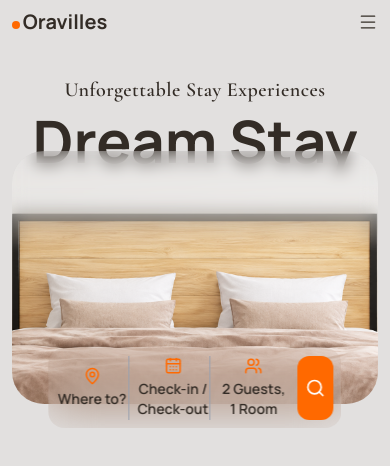
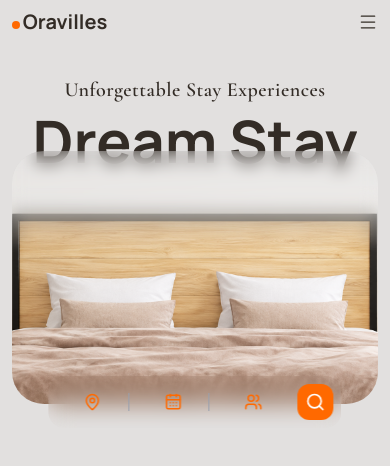
Before and after one commit to RaviKayease/Kayease-Hotel, a Next.js app: page / in a window 390 px wide. Shown: the top 466 px of the page. Built offline with nearby package versions, Linux system fonts and the light colour scheme.

Commit message:
fixedBottomHeroCard

```diff
--- a/app/page.tsx
+++ b/app/page.tsx
@@ -90,12 +90,12 @@ const HomePage = () => {
 
         <div className="relative w-full flex flex-col items-center">
           <div className="relative z-0 mt-2 overflow-hidden">
-            <h1 className="dream-stay-animation font-bold lg:font-semibold text-[15vw] sm:text-[13vw] xl:text-[10vw] leading-none">
+            <h1 className="dream-stay-animation font-bold lg:font-semibold text-[15vw] sm:text-[13vw] xl:text-[8vw] leading-none">
               Dream Stay
             </h1>
           </div>
 
-          <div className="absolute top-[70%] z-10 h-[30vh] sm:h-[40vh] md:h-[50vh] lg:h-[60vh] w-full">
+          <div className="absolute top-[70%] z-10 h-[30vh] sm:h-[40vh] md:h-[50vh] lg:h-[55vh] w-full">
             {/* Hero Image */}
             <div className="relative h-full w-full overflow-hidden rounded-4xl lg:rounded-[50px]">
               <Image
@@ -126,9 +126,9 @@ const HomePage = () => {
             {/* Bottom glass card */}
             <div
               ref={bookingRef}
-              className="absolute -bottom-6 sm:-bottom-7 lg:-bottom-8 xl:-bottom-9 2xl:-bottom-10 left-1/2 z-20 w-[80%] -translate-x-1/2 rounded-2xl lg:rounded-3xl bg-white-15 backdrop-blur-xl flex justify-between items-stretch p-2 gap-2"
+              className="absolute -bottom-6 sm:-bottom-7 lg:-bottom-8 xl:-bottom-9 2xl:-bottom-10 left-1/2 z-20 w-[80%] -translate-x-1/2 rounded-2xl lg:rounded-3xl bg-white-15 backdrop-blur-md lg:backdrop-blur-xl flex items-center p-2 gap-2"
             >
-              <div className="relative flex-1 min-w-0 border-r border-gray-400/100">
+              <div className="relative w-full border-r border-gray-400/100">
                 <button
                   onClick={() => {
                     setShowDestinations(!showDestinations);
@@ -136,23 +136,23 @@ const HomePage = () => {
                     setShowDates(false);
                     setSearchError("");
                   }}
-                  className="w-full min-h-16 flex flex-col items-center justify-center gap-1 text-center cursor-pointer"
+                  className="w-full flex flex-col items-center justify-center gap-1 text-center cursor-pointer"
                 >
                   <div className="flex flex-col lg:flex-row items-center justify-center gap-2">
                     <MapPin className="text-orange-500" size={18} />
 
-                    <span className="hidden md:block md:text-sm lg:text-base">
+                    <span className="hidden xl:block md:text-sm lg:text-base">
                       Choose Destination
                     </span>
                   </div>
 
-                  <span className="text-sm lg:text-base font-semibold">
+                  <span className="hidden md:block text-sm lg:text-base font-semibold">
                     {destination || "Where to?"}
                   </span>
                 </button>
 
                 {showDestinations && (
-                  <div className="absolute top-full mt-4 left-1/2 -translate-x-1/2 z-50 w-64 rounded-2xl bg-white p-3 shadow-xl text-left">
+                  <div className="fixed left-1/2 top-15 sm:top-17 z-[100] w-[calc(100%-2rem)] max-w-72 -translate-x-1/2 rounded-2xl bg-white p-3 shadow-xl text-left md:absolute md:left-1/2 md:top-full md:mt-4 md:w-64 md:-translate-x-1/2">
                     {destinations.map((place) => (
                       <button
                         key={place}
@@ -170,7 +170,7 @@ const HomePage = () => {
                 )}
               </div>
 
-              <div className="relative z-40 flex-1 min-w-0 border-r border-gray-400/100">
+              <div className="relative z-40 w-full border-r border-gray-400/100">
                 <button
                   onClick={() => {
                     setShowDates(!showDates);
@@ -178,16 +178,16 @@ const HomePage = () => {
                     setShowOccupancy(false);
                     setSearchError("");
                   }}
-                  className="w-full min-h-16 flex flex-col items-center justify-center gap-1 text-center cursor-pointer"
+                  className="w-full flex flex-col items-center justify-center gap-1 text-center cursor-pointer"
                 >
                   <div className="flex flex-col lg:flex-row items-center justify-center gap-2">
                     <CalendarDays className="text-orange-500" size={18} />
-                    <span className="hidden md:block md:text-sm lg:text-base">
+                    <span className="hidden xl:block md:text-sm lg:text-base">
                       Select Dates
                     </span>
                   </div>
 
-                  <span className="text-sm lg:text-base font-semibold">
+                  <span className="hidden md:block text-sm lg:text-base font-semibold">
                     {checkIn && checkOut
                       ? `${checkIn} - ${checkOut}`
                       : "Check-in / Check-out"}
@@ -195,7 +195,7 @@ const HomePage = () => {
                 </button>
 
                 {showDates && (
-                  <div className="absolute top-full mt-4 left-1/2 -translate-x-1/2 z-[100] w-72 rounded-2xl bg-white p-5 shadow-xl text-gray-800">
+                  <div className="fixed left-1/2 top-15 sm:top-17 z-[100] w-[calc(100%-2rem)] max-w-72 -translate-x-1/2 rounded-2xl bg-white p-5 shadow-xl text-gray-800 md:absolute md:left-1/2 md:top-full md:mt-4 md:w-72 md:-translate-x-1/2">
                     <h3 className="text-lg font-semibold mb-4">
                       Choose Your Stay
                     </h3>
@@ -249,30 +249,30 @@ const HomePage = () => {
                 )}
               </div>
 
-              <div className="relative z-50 flex-1 min-w-0">
+              <div className="relative z-50 w-full">
                 <button
                   onClick={() => {
                     setShowOccupancy(!showOccupancy);
                     setShowDestinations(false);
                     setShowDates(false);
                   }}
-                  className="w-full min-h-16 flex flex-col items-center justify-center gap-1 text-center cursor-pointer"
+                  className="w-full flex flex-col items-center justify-center gap-1 text-center cursor-pointer"
                 >
                   <div className="flex flex-col lg:flex-row items-center justify-center gap-2">
                     <Users className="text-orange-500" size={18} />
-                    <span className="hidden md:block md:text-sm lg:text-base">
+                    <span className="hidden xl:block md:text-sm lg:text-base">
                       Choose Occupancy
                     </span>
                   </div>
 
-                  <span className="text-sm lg:text-base font-semibold">
+                  <span className="hidden md:block text-sm lg:text-base font-semibold">
                     {adults + children} Guests, {rooms}{" "}
                     {rooms === 1 ? "Room" : "Rooms"}
                   </span>
                 </button>
 
                 {showOccupancy && (
-                  <div className="absolute top-full mt-4 right-0 z-[100] w-72 rounded-2xl border border-gray-200 bg-white p-4 shadow-xl text-gray-800">
+                  <div className="fixed left-1/2 top-15 sm:top-17 z-[100] w-[calc(100%-2rem)] max-w-72 -translate-x-1/2 rounded-2xl border border-gray-200 bg-white p-4 shadow-xl text-gray-800 md:absolute md:left-auto md:right-0 md:top-full md:mt-4 md:w-72 md:translate-x-0">
                     {[
                       {
                         label: "Adults",
@@ -334,7 +334,7 @@ const HomePage = () => {
               {searchError && (
                 <div
                   ref={errorRef}
-                  className="absolute bottom-full right-0 mb-4 z-[200] w-72 rounded-2xl border border-orange-200 bg-white/95 p-4 shadow-xl backdrop-blur-md"
+                  className="fixed left-1/2 top-15 sm:top-17 z-[110] w-[calc(100%-2rem)] max-w-72 -translate-x-1/2 rounded-2xl bg-white p-4 shadow-xl text-gray-800 md:absolute md:bottom-full md:left-auto md:right-0 md:top-auto md:mb-3 md:w-auto md:max-w-none md:translate-x-0"
                 >
                   <div className="flex items-start gap-3">
                     <div className="flex h-8 w-8 shrink-0 items-center justify-center rounded-full bg-orange-100 text-orange-600">
@@ -363,6 +363,9 @@ const HomePage = () => {
               <button
                 onClick={() => {
                   setSearchError("");
+                  setShowDestinations(false);
+                  setShowDates(false);
+                  setShowOccupancy(false);
 
                   if (!destination || !checkIn || !checkOut) {
                     setSearchError(
@@ -375,7 +378,7 @@ const HomePage = () => {
                     return;
                   }
                 }}
-                className="bg-orange-500 p-2 lg:p-3 xl:p-4 rounded-xl lg:rounded-2xl cursor-pointer hover:bg-orange-600 transition"
+                className="bg-orange-500 p-2 lg:p-3 xl:p-4 rounded-xl lg:rounded-2xl cursor-pointer"
               >
                 <Search className="text-white size-5 sm:size-7" />
               </button>
```
